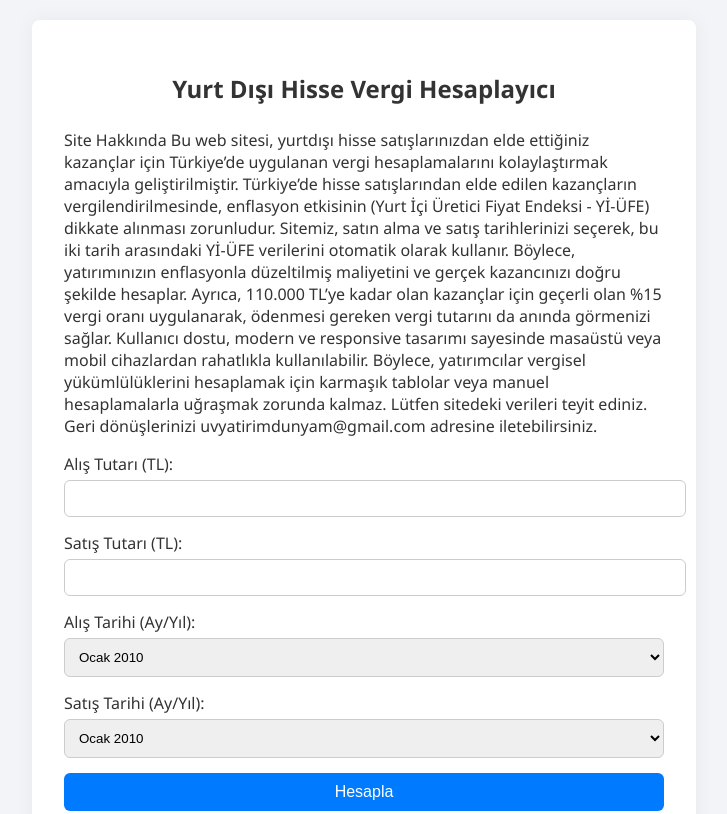
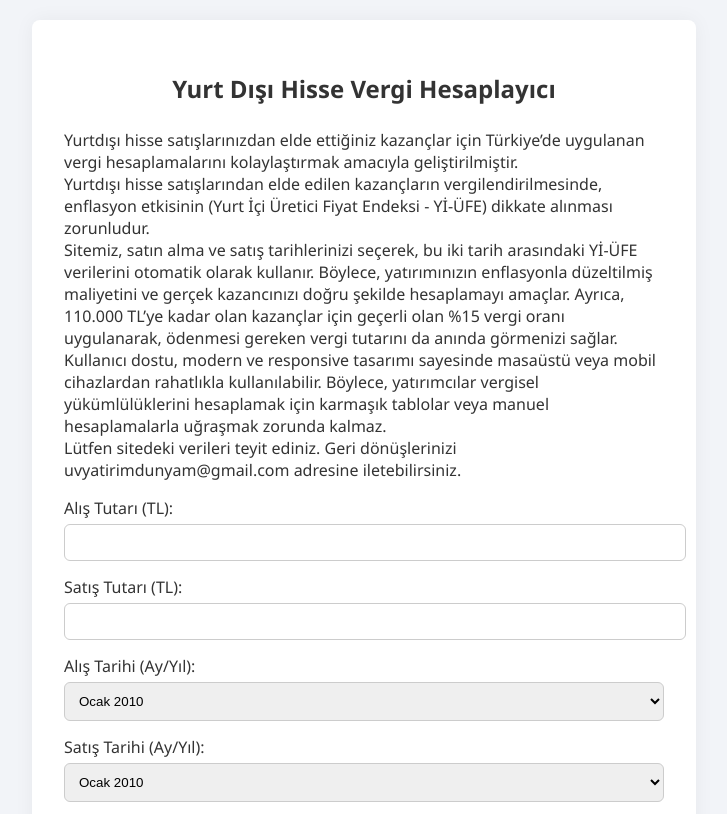
Before and after one commit to uvyatirimdunyam/yurtdisi-hisse-kazanci-vergi-hesaplama, a plain HTML site: page index.html in a window 1280 px wide. Shown: the top 814 px of the page, without its empty margins (276-1003 px from the left). Drawn offline with Linux system fonts and the light colour scheme.

Commit message:
Update index.html

```diff
--- a/index.html
+++ b/index.html
@@ -63,14 +63,13 @@
 <div class="container">
   <h2>Yurt Dışı Hisse Vergi Hesaplayıcı</h2>
 
-  <p>Site Hakkında
-Bu web sitesi, yurtdışı hisse satışlarınızdan elde ettiğiniz kazançlar için Türkiye’de uygulanan vergi hesaplamalarını kolaylaştırmak amacıyla geliştirilmiştir. Türkiye’de hisse satışlarından elde edilen kazançların vergilendirilmesinde, enflasyon etkisinin (Yurt İçi Üretici Fiyat Endeksi - Yİ-ÜFE) dikkate alınması zorunludur.
+  <p>Yurtdışı hisse satışlarınızdan elde ettiğiniz kazançlar için Türkiye’de uygulanan vergi hesaplamalarını kolaylaştırmak amacıyla geliştirilmiştir.
+    <br>Yurtdışı hisse satışlarından elde edilen kazançların vergilendirilmesinde, enflasyon etkisinin (Yurt İçi Üretici Fiyat Endeksi - Yİ-ÜFE) dikkate alınması zorunludur.
+<br>Sitemiz, satın alma ve satış tarihlerinizi seçerek, bu iki tarih arasındaki Yİ-ÜFE verilerini otomatik olarak kullanır. Böylece, yatırımınızın enflasyonla düzeltilmiş maliyetini ve gerçek kazancınızı doğru şekilde hesaplamayı amaçlar. Ayrıca, 110.000 TL’ye kadar olan kazançlar için geçerli olan %15 vergi oranı uygulanarak, ödenmesi gereken vergi tutarını da anında görmenizi sağlar.
 
-Sitemiz, satın alma ve satış tarihlerinizi seçerek, bu iki tarih arasındaki Yİ-ÜFE verilerini otomatik olarak kullanır. Böylece, yatırımınızın enflasyonla düzeltilmiş maliyetini ve gerçek kazancınızı doğru şekilde hesaplar. Ayrıca, 110.000 TL’ye kadar olan kazançlar için geçerli olan %15 vergi oranı uygulanarak, ödenmesi gereken vergi tutarını da anında görmenizi sağlar.
+<br>Kullanıcı dostu, modern ve responsive tasarımı sayesinde masaüstü veya mobil cihazlardan rahatlıkla kullanılabilir. Böylece, yatırımcılar vergisel yükümlülüklerini hesaplamak için karmaşık tablolar veya manuel hesaplamalarla uğraşmak zorunda kalmaz.
 
-Kullanıcı dostu, modern ve responsive tasarımı sayesinde masaüstü veya mobil cihazlardan rahatlıkla kullanılabilir. Böylece, yatırımcılar vergisel yükümlülüklerini hesaplamak için karmaşık tablolar veya manuel hesaplamalarla uğraşmak zorunda kalmaz.
-
-Lütfen sitedeki verileri teyit ediniz. Geri dönüşlerinizi uvyatirimdunyam@gmail.com adresine iletebilirsiniz.
+<br>Lütfen sitedeki verileri teyit ediniz. Geri dönüşlerinizi uvyatirimdunyam@gmail.com adresine iletebilirsiniz.
 
 </p>
 
```
